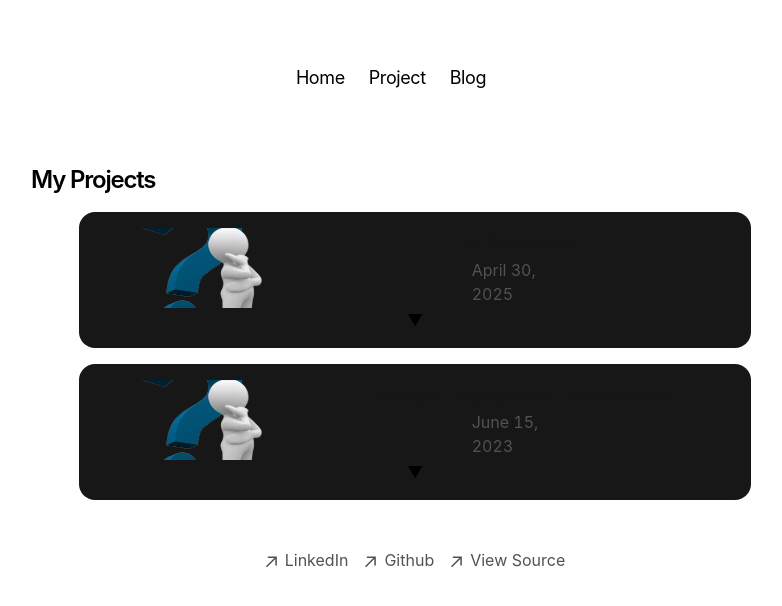
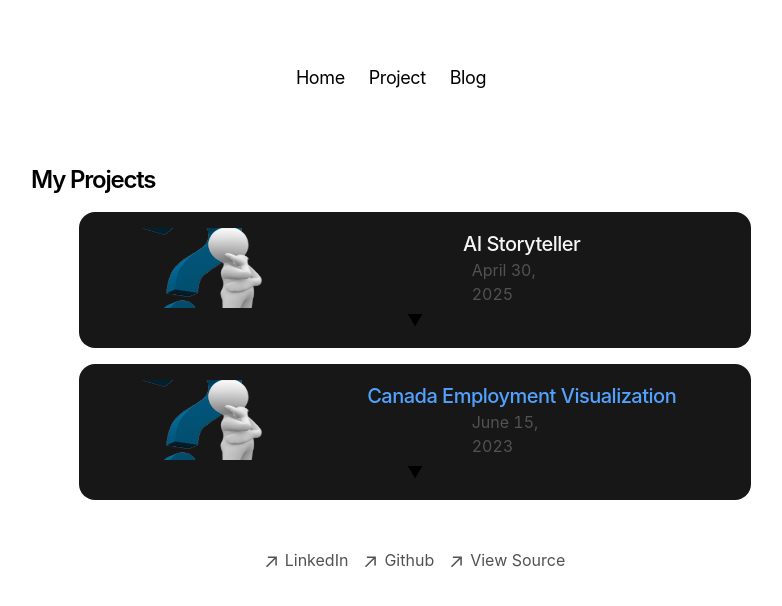
Before and after one commit to brianctb/personal-webpage, a Next.js app: page /project in a window 1280 px wide. Shown: the top 606 px of the page, without its empty margins (225-1007 px from the left). Built offline with nearby package versions, Linux system fonts and the light colour scheme.

Commit message:
Change projectCard layout

```diff
--- a/app/components/project/projectCard.tsx
+++ b/app/components/project/projectCard.tsx
@@ -22,9 +22,20 @@ export const ProjectCard = ({ project }: { project: Project }) => {
                     </div>
                     <div className="flex-2 flex justify-center items-center">
                         <div className="flex flex-col items-center">
-                            <p className="text-xl text-center text-neutral-900 dark:text-neutral-100 tracking-tight font-medium">
+                            {project.link ? (
+                                <a
+                                    href={project.link}
+                                    target="_blank"
+                                    rel="noopener noreferrer"
+                                    className="text-xl text-center text-blue-400 tracking-tight font-medium hover:underline"
+                                >
+                                    {project.name}
+                                </a>
+                            ) : (
+                                <p className="text-xl text-center text-neutral-100 tracking-tight font-medium">
                                     {project.name}
                                 </p>
+                            )}
                             <p className="text-neutral-600 dark:text-neutral-400 w-[100px] tabular-nums">
                                 {formatDate(project.publishedAt, false)}
                             </p>
@@ -47,14 +58,18 @@ export const ProjectCard = ({ project }: { project: Project }) => {
                             className='lg: justify-center'
                             pillClassName='bg-emerald-900/70'
                         />
+                        {project.duties && project.duties.length > 0 && (
+                            <>
                                 <p className="mt-2 w-full text-xl text-left lg:text-center text-neutral-700 dark:text-neutral-300">
                                     {"Duties"}
                                 </p>
-                        <ul className="list-disc list-inside text-neutral-400 w-full text-left lg:text-center">
+                                <ul className="list-disc list-outside pl-5 text-neutral-400 w-full text-left lg:text-center">
                                     {project.duties.map((duty, index) => (
                                         <li key={index}>{duty}</li>
                                     ))}
                                 </ul>
+                            </>
+                        )}
                     </div>
                 )}
             </div>
--- a/app/interface/project.ts
+++ b/app/interface/project.ts
@@ -2,7 +2,7 @@ export interface Project {
   name: string;
   description: string;
   techStack: string[];
-  duties: string[];
+  duties?: string[];
   publishedAt: string;
   link?: string;
   imagePath?: string;
@@ -11,17 +11,21 @@ export interface Project {
 export const projects: Project[] = [
   {
     name: "AI Storyteller",
-    description: "Placeholder for AI Storyteller project description.",
+    description: "A web app that generates stories using OpenAI API. It allows user to control the story's direction and style, it even includdes a plot twist feature for added excitement!",
     publishedAt: "2025-04-30",
-    duties: ["Developed a web application that generates stories using AI."],
+    duties: [
+      "Developed backend API implementing OpenAI integration for dynamic story generation.",
+      "Designed route usage tracking system to monitor API endpoint consumption.",
+      "Implemented secure authentication using HTTP-only cookies and session management.",
+      "Configured PostgreSQL database including schema design, user privilege management"
+    ],
     techStack: ["JavaScript", "Node.js", "Express", "PostgreSQL", "OpenAI API"],
     imagePath: "question_mark.png",
   },
   {
     name: "Canada Employment Visualization",
-    description: "Placeholder for Canada Employment Visualization project description.",
+    description: "A data visualization web app to analyze and visualize employment trends in Canada.",
     publishedAt: "2023-06-15",
-    duties: ["Created a data visualization tool to analyze employment trends in Canada."],
     techStack: ["JavaScript", "Python","React", "Node.js", "MongoDB", "Chart.js"],
     link: "https://canada-employment-visualization.vercel.app",
     imagePath: "question_mark.png"
```
Lines whose indentation alone changed are shown as unchanged.
